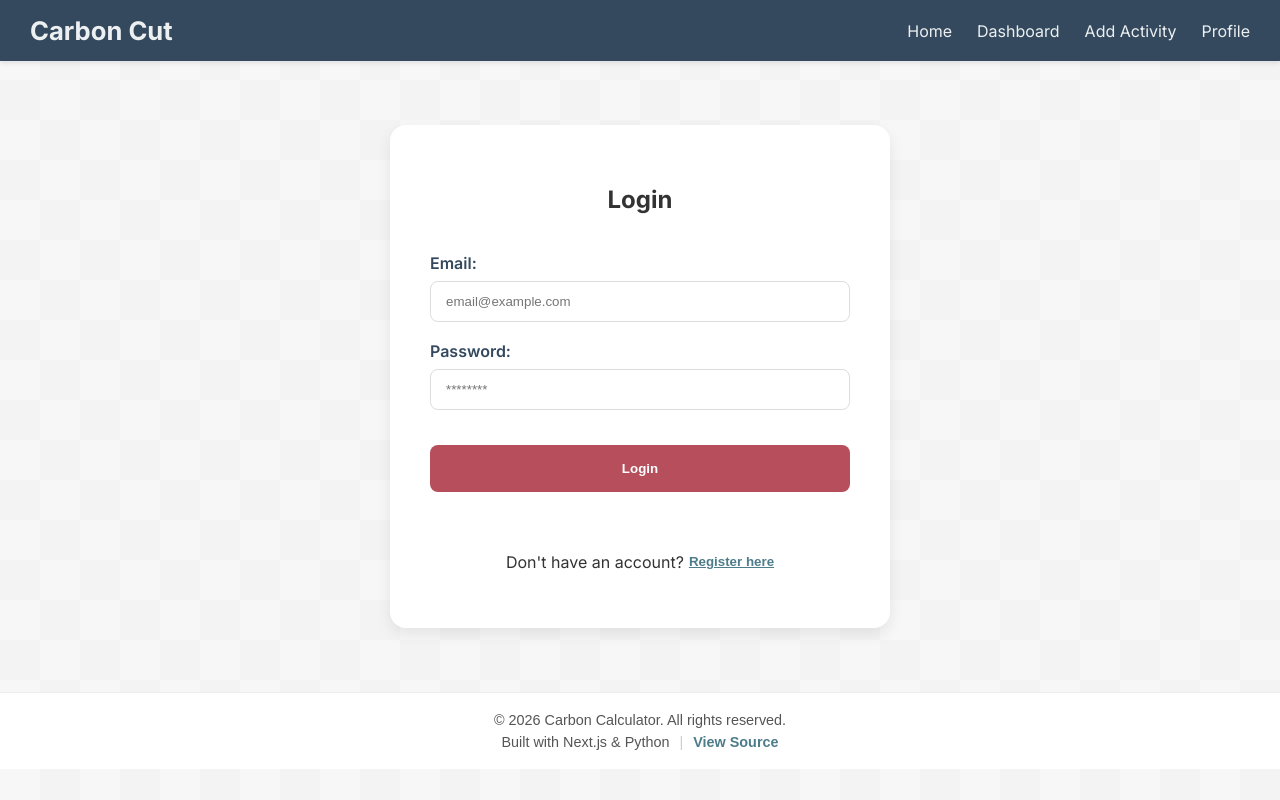
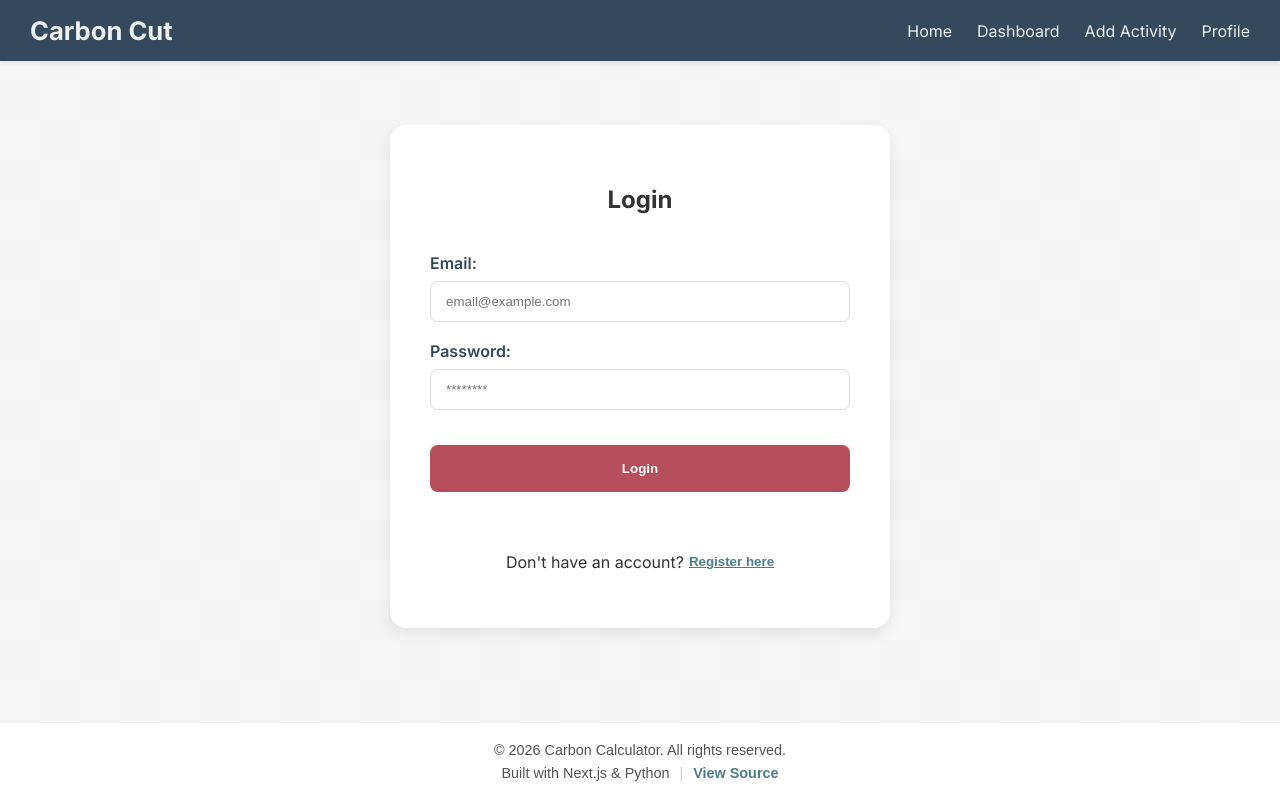
Before and after one commit to sdg877/carbon_calculator_fe, a Next.js app: page /identity in a window 1280 px wide. Built offline with nearby package versions, Linux system fonts and the light colour scheme; no server answers.

Commit message:
Update to content height to ensure footer is pushed to the bottom.

```diff
--- a/src/styles/globals.css
+++ b/src/styles/globals.css
@@ -9,6 +9,8 @@ body {
   padding: 0;
   overflow-x: hidden;
   width: 100%;
+  display: flex;
+  flex-direction: column;
   min-height: 100dvh;
   overflow-y: visible;
   font-family: "Inter", sans-serif;
@@ -16,7 +18,7 @@ body {
 }
 
 .main-content {
-  min-height: auto;
+  flex: 1;
   display: flex;
   flex-direction: column;
   overflow: visible;
@@ -41,6 +43,10 @@ body {
 }
 
 @keyframes spin {
-  0% { transform: rotate(0deg); }
-  100% { transform: rotate(360deg); }
+  0% {
+    transform: rotate(0deg);
+  }
+  100% {
+    transform: rotate(360deg);
+  }
 }
```
